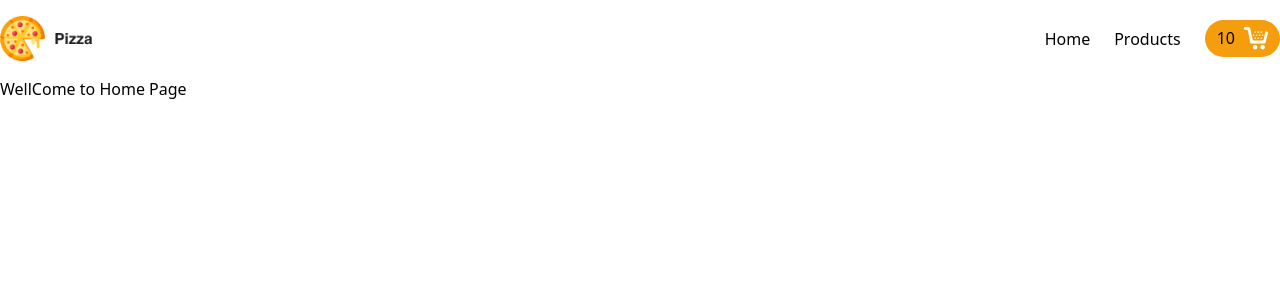
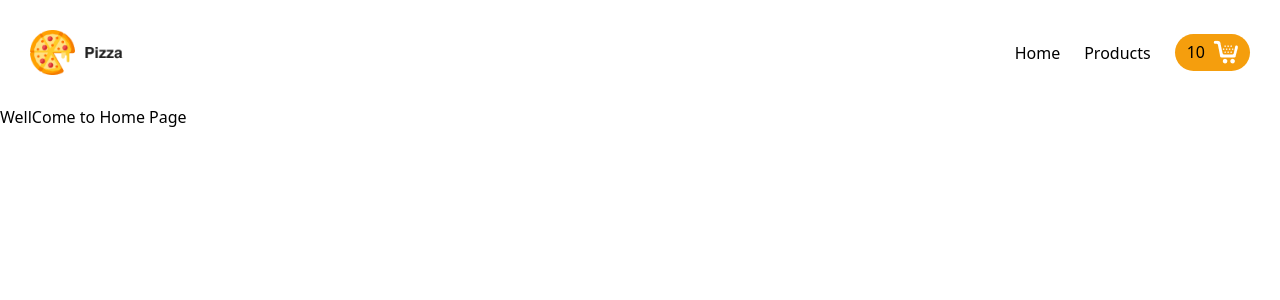
Before and after one commit to ranjan-maji/ReactJs, a React (Create React App) app: page / in a window 1280 px wide. Shown: the top 300 px of the page. Built offline with nearby package versions, Linux system fonts and the light colour scheme.

Commit message:
NavbarFixed

```diff
--- a/src/components/Navigation.js
+++ b/src/components/Navigation.js
@@ -11,7 +11,7 @@ const Navigation = () => {
   return (
     <>
 
-        <nav className="container mx-auto items-center flex justify-between py-4">
+        <nav style={{padding:30}} className="container mx-auto items-center flex justify-between py-4">
 
 
             <Link to = "/">
```
